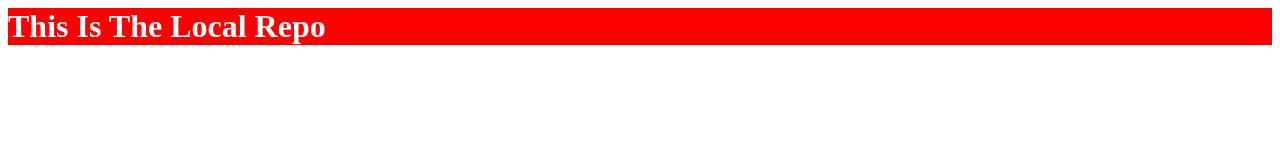
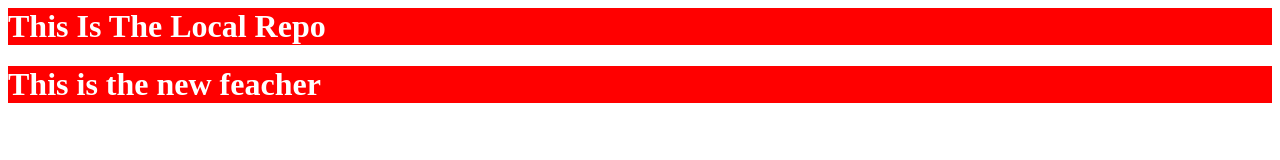
Before and after one commit to suraj-mali-1423/LocalRepo, a plain HTML site: page Index.html in a window 1280 px wide. Drawn offline with Linux system fonts and the light colour scheme.

Commit message:
Give the new feature of the  branch

```diff
--- a/Index.html
+++ b/Index.html
@@ -12,5 +12,6 @@
 </head>
 <body>
      <h1> This Is The Local Repo </h1>
+     <h1> This is the new feacher</h1>
 </body>
 </html>
```
